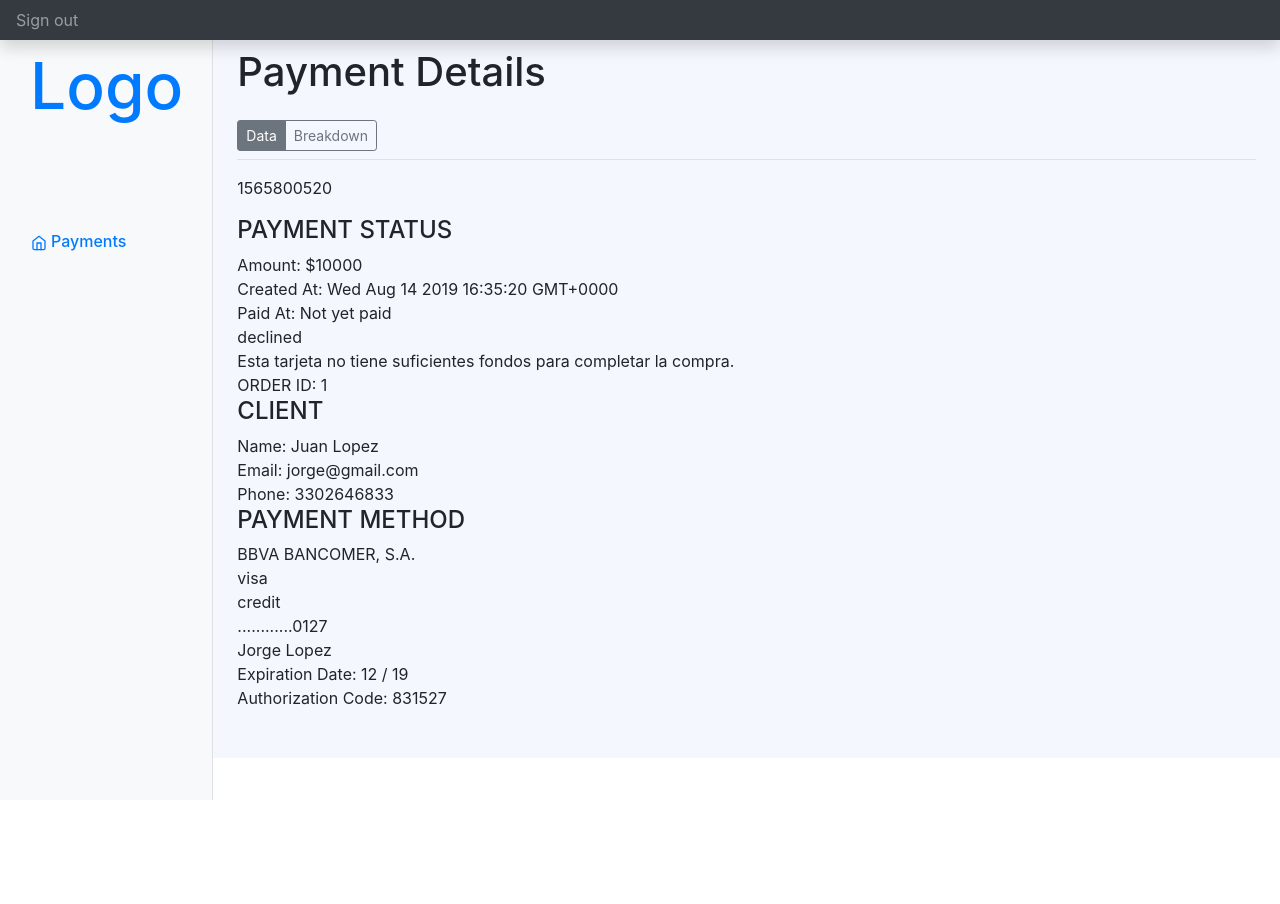
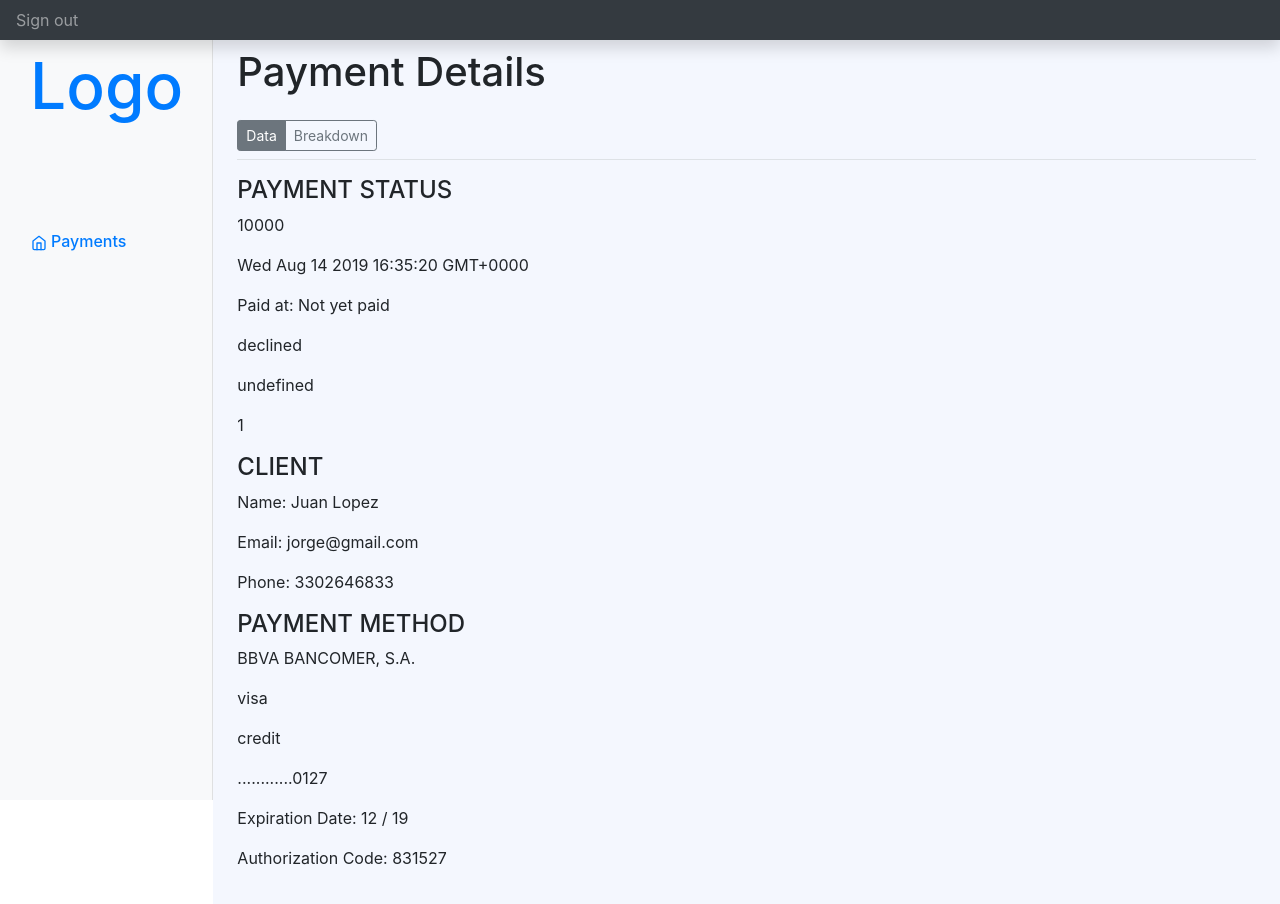
Before and after one commit to gyokebed/conekta, a React app: page /1 in a window 1280 px wide. Shown: the top 904 px of the page. Before the commit the page ends 800 px from the top, so only its background shows below. Built offline with nearby package versions, Linux system fonts and the light colour scheme.

Commit message:
Added block components

```diff
--- a/src/components/common/block.component.jsx
+++ b/src/components/common/block.component.jsx
@@ -1,25 +1,19 @@
 import React from "react";
+import Moment from "react-moment";
 
-const Block = ({ data }) => {
-  const blockInfo = [
-    {
-      content: payment => {
-        return `${payment.created}`;
-      }
-    }
-  ];
+const Block = ({ data, title, blockInfo }) => {
   data = [data];
-  console.log(data);
 
-  return data.map(item => {
-    return (
-      <tr>
-        {blockInfo.map(column => {
-          return <p key={column.path}>{column.content(item)}</p>;
-        })}
-      </tr>
-    );
-  });
+  return (
+    <div>
+      <h4>{title}</h4>
+      {data.map(item => {
+        return blockInfo.map(column => {
+          return <p>{column.content(item)}</p>;
+        });
+      })}
+    </div>
+  );
 };
 
 export default Block;
--- /dev/null
+++ b/src/components/details/blocks/client.component.jsx
@@ -0,0 +1,25 @@
+import React from "react";
+import Block from "../../common/block.component.jsx";
+
+const Client = ({ data, title }) => {
+  const client = [
+    {
+      content: payment => {
+        return `Name: ${payment.customer.name}`;
+      }
+    },
+    {
+      content: payment => {
+        return `Email: ${payment.customer.email}`;
+      }
+    },
+    {
+      content: payment => {
+        return `Phone: ${payment.customer.phone}`;
+      }
+    }
+  ];
+  return <Block data={data} title={title} blockInfo={client} />;
+};
+
+export default Client;
--- /dev/null
+++ b/src/components/details/blocks/payment-method.component.jsx
@@ -0,0 +1,40 @@
+import React from "react";
+import Block from "../../common/block.component.jsx";
+
+const PaymentMethod = ({ data, title }) => {
+  const paymentMethod = [
+    {
+      content: payment => {
+        return `${payment.nested_charges[0].payment_method.bank}`;
+      }
+    },
+    {
+      content: payment => {
+        return `${payment.nested_charges[0].payment_method.brand}`;
+      }
+    },
+    {
+      content: payment => {
+        return `${payment.nested_charges[0].payment_method.type}`;
+      }
+    },
+    {
+      content: payment => {
+        return `............${payment.nested_charges[0].payment_method.last4}`;
+      }
+    },
+    {
+      content: payment => {
+        return `Expiration Date: ${payment.nested_charges[0].payment_method.exp_month} / ${payment.nested_charges[0].payment_method.exp_year}`;
+      }
+    },
+    {
+      content: payment => {
+        return `Authorization Code: ${payment.nested_charges[0].payment_method.auth_code}`;
+      }
+    }
+  ];
+  return <Block data={data} title={title} blockInfo={paymentMethod} />;
+};
+
+export default PaymentMethod;
--- /dev/null
+++ b/src/components/details/blocks/payment-status.component.jsx
@@ -0,0 +1,41 @@
+import React from "react";
+import Block from "../../common/block.component.jsx";
+import Moment from "react-moment";
+
+const PaymentStatus = ({ data, id, title }) => {
+  const paymentStatus = [
+    {
+      content: payment => {
+        return `${payment.amount}`;
+      }
+    },
+    {
+      content: payment => {
+        return <Moment unix>{`${payment.created}`}</Moment>;
+      }
+    },
+    {
+      content: payment => {
+        return `Paid at: ${payment.paid_at ? payment.paid_at : "Not yet paid"}`;
+      }
+    },
+    {
+      content: payment => {
+        return `${payment.status}`;
+      }
+    },
+    {
+      content: payment => {
+        return `${payment.failure_message}`;
+      }
+    },
+    {
+      content: () => {
+        return `${id}`;
+      }
+    }
+  ];
+  return <Block data={data} id={id} title={title} blockInfo={paymentStatus} />;
+};
+
+export default PaymentStatus;
--- a/src/components/details/data.component.jsx
+++ b/src/components/details/data.component.jsx
@@ -1,62 +1,14 @@
 import React from "react";
-import Moment from "react-moment";
-import Block from "../common/block.component.jsx";
+import PaymentStatus from "./blocks/payment-status.component.jsx";
+import Client from "./blocks/client.component.jsx";
+import PaymentMethod from "./blocks/payment-method.component.jsx";
 
 const Data = ({ data, id }) => {
-  const {
-    paid_at,
-    customer: { name, email, phone },
-    nested_charges: [
-      {
-        failure_message,
-        amount,
-        created,
-        status,
-        payment_method: {
-          bank,
-          brand,
-          type,
-          last4,
-          name: nameOnCard,
-          exp_month,
-          exp_year,
-          auth_code
-        }
-      }
-    ]
-  } = data;
   return (
     <div>
-      <Block data={data} />
-      <div>
-        <h4>PAYMENT STATUS</h4>
-        <div>Amount: ${amount}</div>
-        <div>
-          Created At: <Moment unix>{created}</Moment>
-        </div>
-        <div>Paid At: {paid_at ? paid_at : "Not yet paid"}</div>
-        <div>{status}</div>
-        <div>{failure_message}</div>
-        <div>ORDER ID: {id}</div>
-      </div>
-      <div>
-        <h4>CLIENT</h4>
-        <div>Name: {name}</div>
-        <div>Email: {email}</div>
-        <div>Phone: {phone}</div>
-      </div>
-      <div>
-        <h4>PAYMENT METHOD</h4>
-        <div>{bank}</div>
-        <div>{brand}</div>
-        <div>{type}</div>
-        <div>............{last4}</div>
-        <div>{nameOnCard}</div>
-        <div>
-          Expiration Date: {exp_month} / {exp_year}
-        </div>
-        <div>Authorization Code: {auth_code}</div>
-      </div>
+      <PaymentStatus data={data} id={id} title="PAYMENT STATUS" />
+      <Client data={data} title="CLIENT" />
+      <PaymentMethod data={data} title="PAYMENT METHOD" />
     </div>
   );
 };
```
